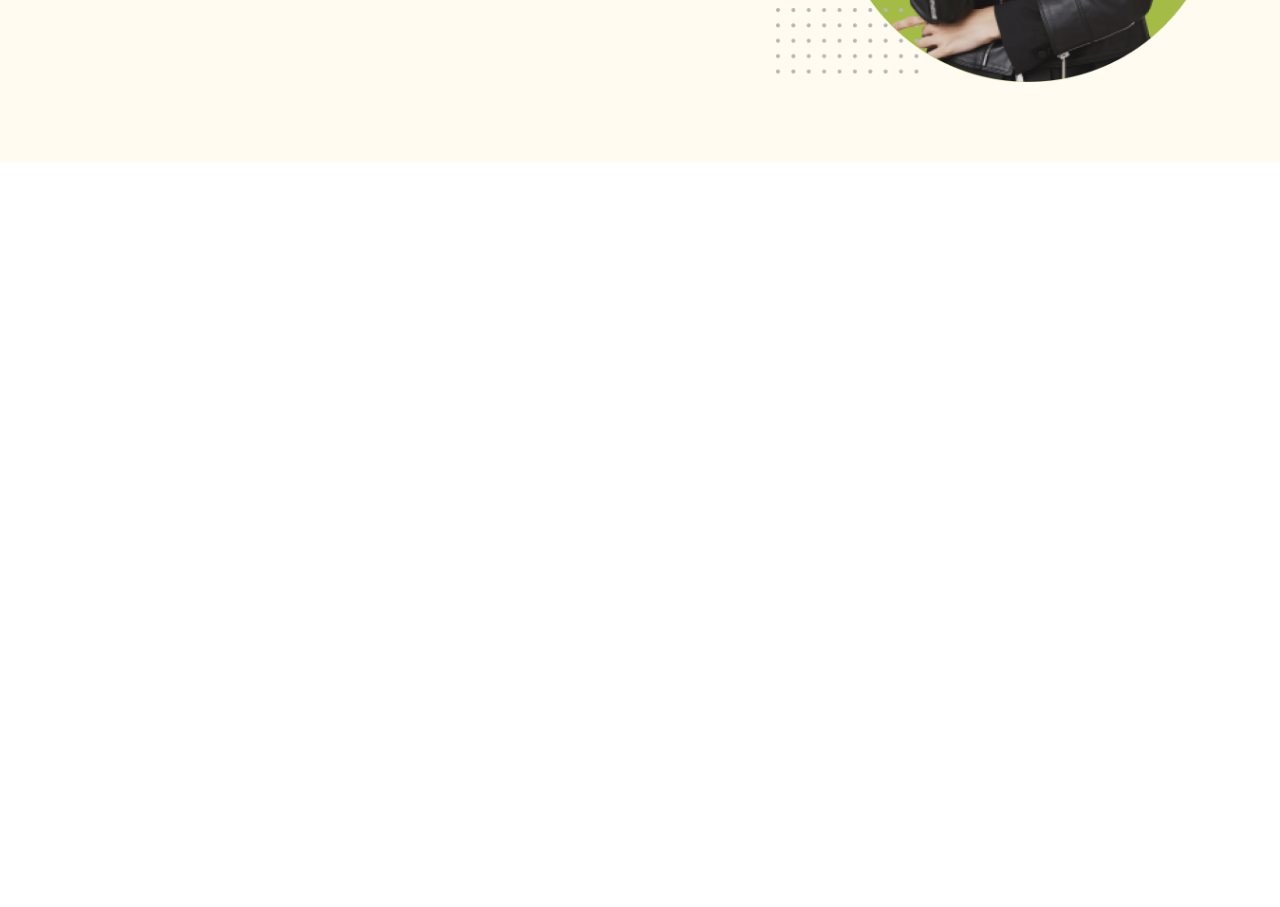
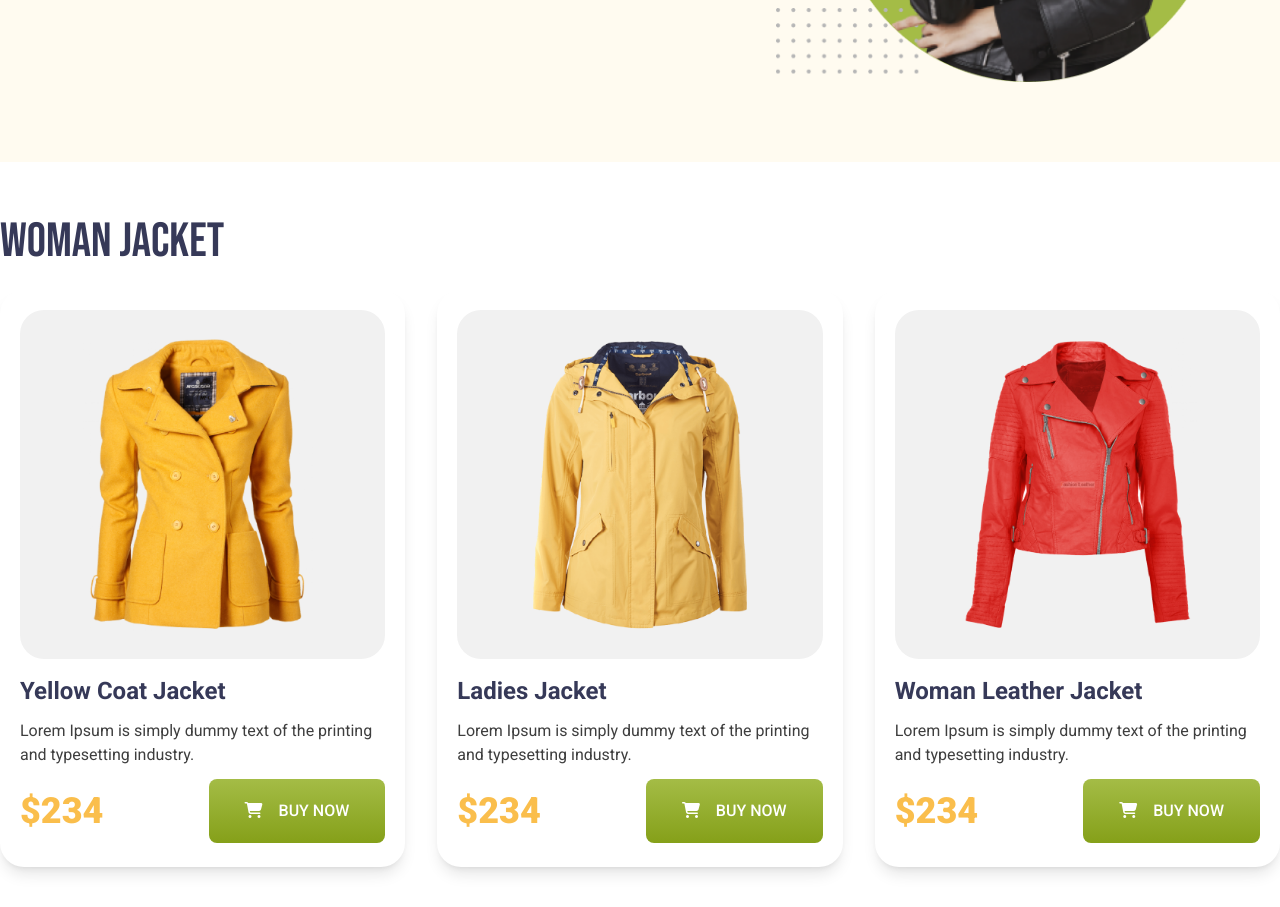
Before and after one commit to MukitHossen7/penguin-fashion-house, a website: page index.html in a window 1280 px wide. Shown: the part 500-1407 px from the top of the page. Before the commit the page ends 800 px from the top, so only its background shows below. Drawn offline with Linux system fonts and the light colour scheme.

Commit message:
woman section done

```diff
--- a/index.html
+++ b/index.html
@@ -56,9 +56,7 @@
             industry.
           </p>
           <div>
-            <button
-              class="bg-gradient-to-b from-[#A4BC46] to-[#85A019] font-Roboto text-white inline-block py-5 px-9 rounded-xl font-medium text-base mt-3"
-            >
+            <button class="btn">
               <i class="fa-solid fa-cart-shopping mr-3"></i> BUY NOW
             </button>
           </div>
@@ -69,5 +67,80 @@
         </div>
       </div>
     </header>
+
+    <main>
+      <!-- Woman Jacket -->
+      <div class="max-w-7xl mx-auto mt-14 mb-10">
+        <h1 class="text-[#363958] font-Bebas text-5xl font-normal mb-6">
+          Woman Jacket
+        </h1>
+        <div class="flex gap-8 font-Roboto">
+          <!-- card-1 -->
+          <div class="woman-card">
+            <div class="woman-card-img">
+              <img
+                src="images/jacket-1.png"
+                alt=""
+                class="max-w-[293px] max-h-[293px]"
+              />
+            </div>
+            <h2 class="woman-card-h2">Yellow Coat Jacket</h2>
+            <p class="woman-card-p">
+              Lorem Ipsum is simply dummy text of the printing and typesetting
+              industry.
+            </p>
+            <div class="flex items-center justify-between mt-3">
+              <h4 class="woman-card-h4">$234</h4>
+              <button class="btn mt-0">
+                <i class="fa-solid fa-cart-shopping mr-3"></i> BUY NOW
+              </button>
+            </div>
+          </div>
+          <!-- card-2 -->
+          <div class="woman-card">
+            <div class="woman-card-img">
+              <img
+                src="images/jacket-2.png"
+                alt=""
+                class="max-w-[293px] max-h-[293px]"
+              />
+            </div>
+            <h2 class="woman-card-h2">Ladies Jacket</h2>
+            <p class="woman-card-p">
+              Lorem Ipsum is simply dummy text of the printing and typesetting
+              industry.
+            </p>
+            <div class="flex items-center justify-between mt-3">
+              <h4 class="woman-card-h4">$234</h4>
+              <button class="btn mt-0">
+                <i class="fa-solid fa-cart-shopping mr-3"></i> BUY NOW
+              </button>
+            </div>
+          </div>
+          <!-- card-3 -->
+
+          <div class="woman-card">
+            <div class="woman-card-img">
+              <img
+                src="images/jacket-3.png"
+                alt=""
+                class="max-w-[293px] max-h-[293px]"
+              />
+            </div>
+            <h2 class="woman-card-h2">Woman Leather Jacket</h2>
+            <p class="woman-card-p">
+              Lorem Ipsum is simply dummy text of the printing and typesetting
+              industry.
+            </p>
+            <div class="flex items-center justify-between mt-3">
+              <h4 class="woman-card-h4">$234</h4>
+              <button class="btn mt-0">
+                <i class="fa-solid fa-cart-shopping mr-3"></i> BUY NOW
+              </button>
+            </div>
+          </div>
+        </div>
+      </div>
+    </main>
   </body>
 </html>
--- a/src/input.css
+++ b/src/input.css
@@ -3,6 +3,27 @@
 @tailwind utilities;
 
 @import url("https://fonts.googleapis.com/css2?family=Bebas+Neue&family=Montserrat:ital,wght@0,100..900;1,100..900&family=Roboto:ital,wght@0,100;0,300;0,400;0,500;0,700;0,900;1,100;1,300;1,400;1,500;1,700;1,900&display=swap");
+
+@layer components {
+  .btn {
+    @apply bg-gradient-to-b from-[#A4BC46] to-[#85A019] font-Roboto text-white inline-block py-5 px-9 rounded-lg font-medium text-base mt-3;
+  }
+  .woman-card {
+    @apply bg-white px-5 pt-5 pb-6 shadow-lg rounded-3xl;
+  }
+  .woman-card-img {
+    @apply flex justify-center bg-[#F1F1F1] rounded-3xl py-7 px-5;
+  }
+  .woman-card-h2 {
+    @apply text-[#363958] font-bold text-2xl mt-4;
+  }
+  .woman-card-p {
+    @apply text-[#3E3E3E] font-normal text-base mt-3;
+  }
+  .woman-card-h4 {
+    @apply text-[#FABE4C] font-extrabold text-4xl;
+  }
+}
 
 @layer utilities {
   .font-Bebas {
```
Also changed, not shown: src/output.css.
